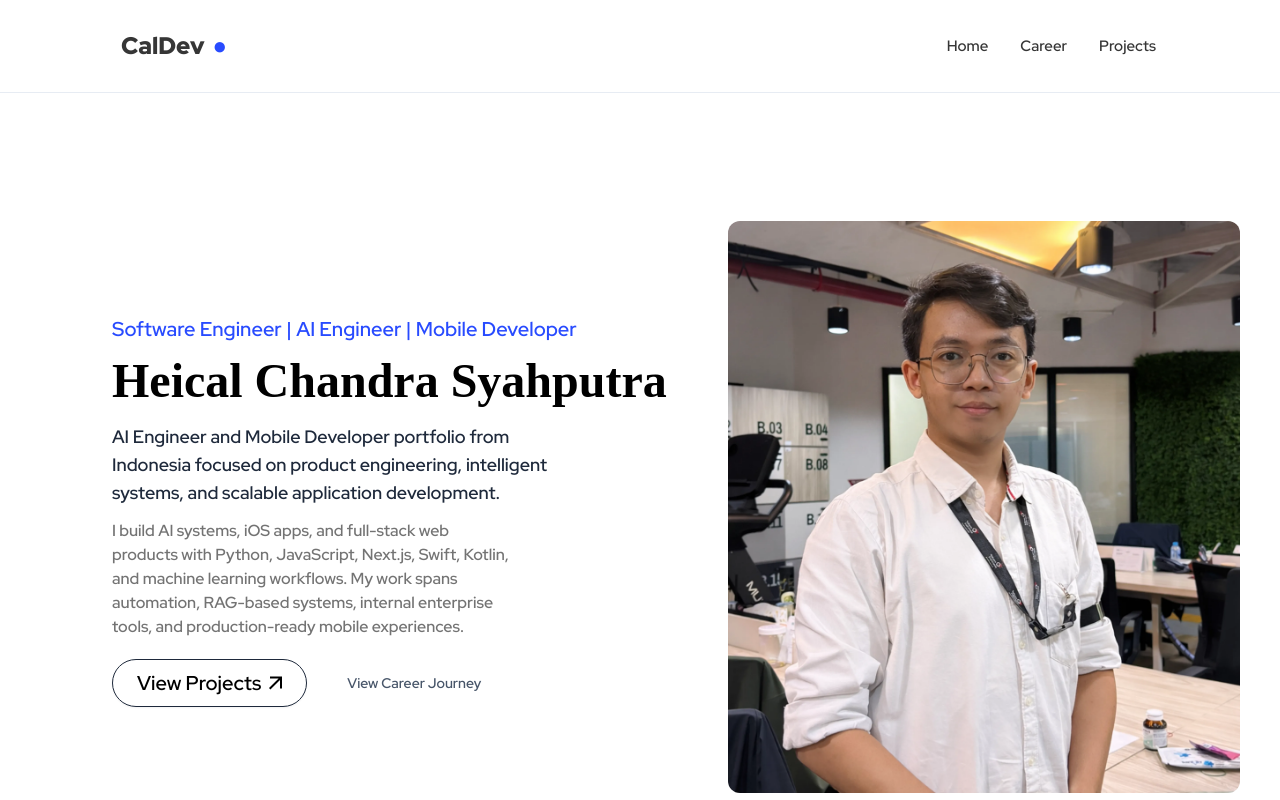
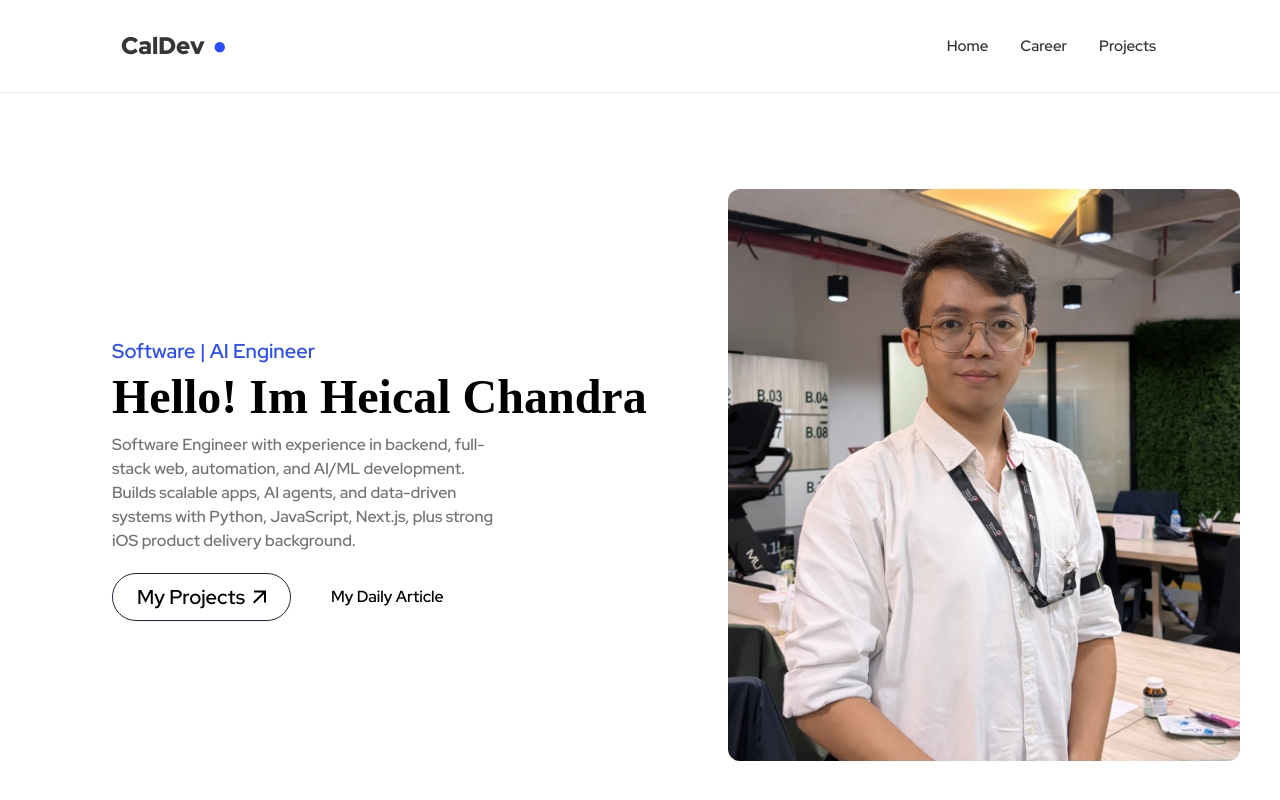
Before and after one commit to CalDev-id/NEXT-Porto, a Next.js app: page / in a window 1280 px wide. Shown: the top 800 px of the page. Built offline with nearby package versions, Linux system fonts and the light colour scheme; a web font is replaced by a local one.

Commit message:
Update hero.jsx

```diff
--- a/src/components/hero.jsx
+++ b/src/components/hero.jsx
@@ -4,7 +4,7 @@ import Link from "next/link";
 
 const Hero = () => {
   return (
-    <section className="xl:pt-8" aria-labelledby="hero-heading">
+    <section>
       <Head>
         <link
           href="https://unpkg.com/boxicons@2.1.4/css/boxicons.min.css"
@@ -16,7 +16,7 @@ const Hero = () => {
           <div className="flex w-full justify-center xl:w-1/2 xl:items-center">
             <Image
               src="/images/me_2.webp"
-              alt="Portrait of Heical Chandra Syahputra, AI engineer and mobile developer"
+              alt="Portrait of Heical Chandra"
               className="mt-10 h-auto w-full max-w-xs rounded-xl sm:max-w-sm md:max-w-md xl:mt-0 xl:max-w-lg"
               width={2321}
               height={2594}
@@ -27,23 +27,23 @@ const Hero = () => {
 
           <div className="md:w-1/2 mx-4 xl:ml-0">
             <p className="text-[#284BFF] text-xl py-2">
-              Software Engineer | AI Engineer | Mobile Developer
+              Software | AI Engineer
             </p>
-            <h1 id="hero-heading" className="text-5xl font-bold font-title leading-tight">
-              Heical Chandra Syahputra
+            <h1 className="text-5xl font-bold font-title">
+              Hello! Im Heical Chandra
             </h1>
-            <p className="pt-3 text-lg font-semibold text-slate-800 md:mr-24">
-              AI Engineer and Mobile Developer portfolio from Indonesia focused on product engineering, intelligent systems, and scalable application development.
+            <p className="pt-3 pb-5 text-[#0000008C] md:mr-40">
+              Software Engineer with experience in backend, full-stack web,
+              automation, and AI/ML development. Builds scalable apps, AI
+              agents, and data-driven systems with Python, JavaScript, Next.js,
+              plus strong iOS product delivery background.
             </p>
-            <p className="pt-3 pb-5 text-[#0000008C] md:mr-40">
-              I build AI systems, iOS apps, and full-stack web products with Python, JavaScript, Next.js, Swift, Kotlin, and machine learning workflows. My work spans automation, RAG-based systems, internal enterprise tools, and production-ready mobile experiences.
-            </p>
-            <div className="flex flex-wrap items-center gap-5">
+            <div className="flex items-center gap-5">
               <Link
                 href="/projects"
                 className="btn mr-5 btn-primary bg-transparent hover:bg-transparent border-slate-800 rounded-full text-black text-xl px-6"
               >
-                View Projects
+                My Projects{" "}
                 <svg
                   xmlns="http://www.w3.org/2000/svg"
                   width="13"
@@ -57,9 +57,7 @@ const Hero = () => {
                   ></path>
                 </svg>
               </Link>
-              <Link href="/career" className="text-sm font-semibold text-slate-600 underline-offset-4 hover:underline">
-                View Career Journey
-              </Link>
+              <a href="#">My Daily Article</a>
             </div>
           </div>
         </div>
```
